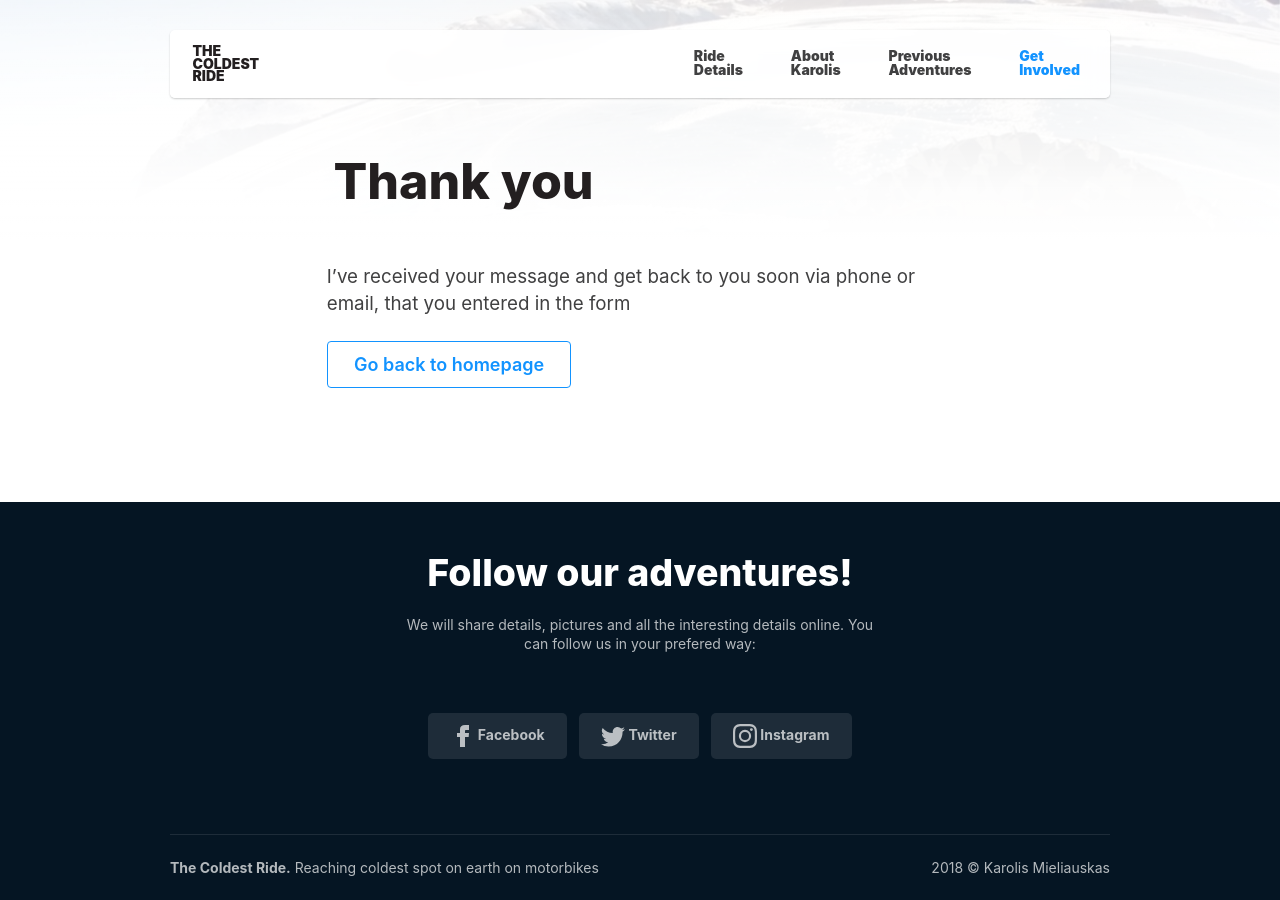
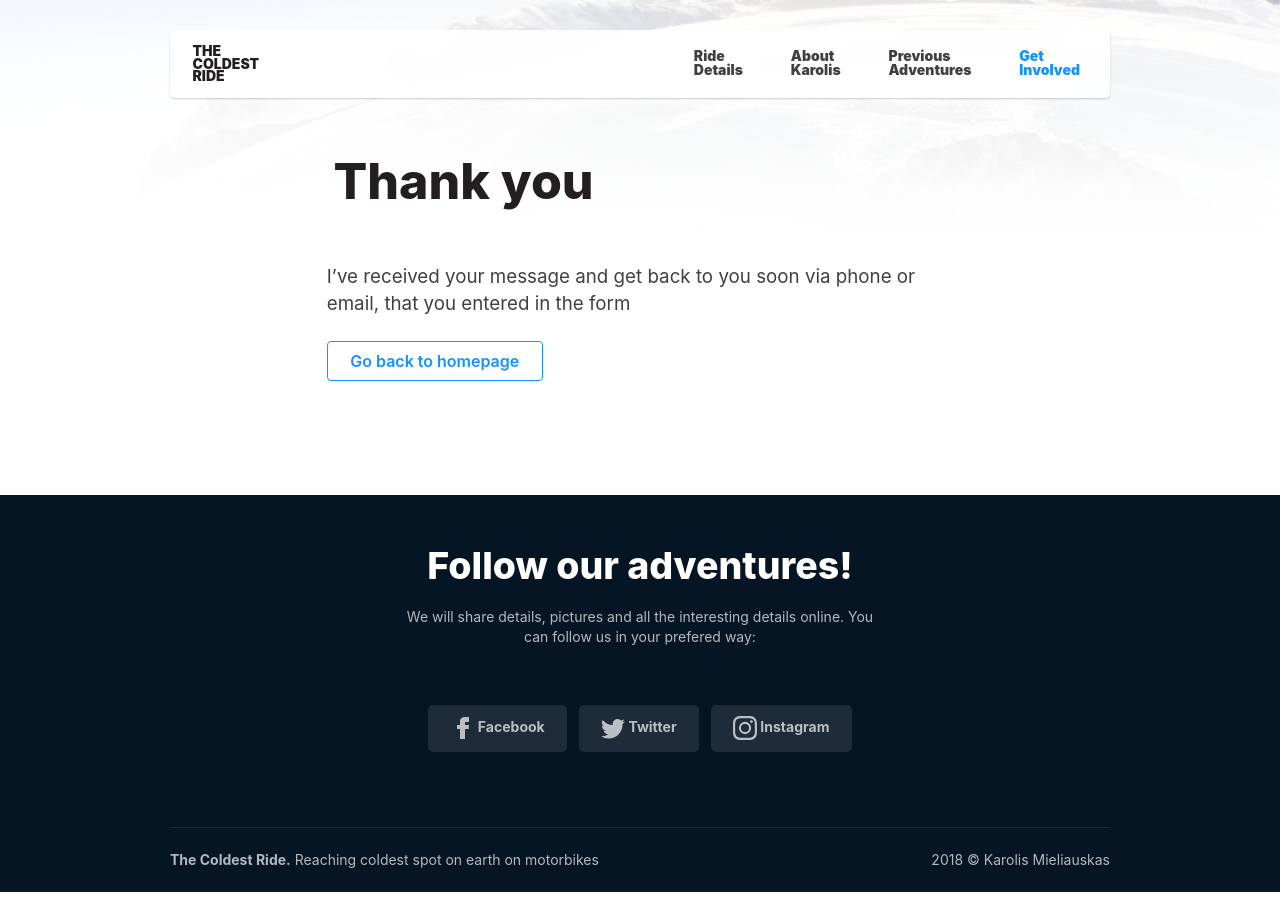
Before and after one commit to karolismieliauskas/thecoldestride.com, a Jekyll site: the page built from pages/thanks.html, in a window 1280 px wide and 900 px high, scrolled down 408 px. Built offline with Jekyll 4.4.1, drawn with Linux system fonts in a browser that asks for light colours.

Commit message:
Use smaller buttons

```diff
--- a/pages/get-in-touch.html
+++ b/pages/get-in-touch.html
@@ -35,7 +35,7 @@ permalink: /get-in-touch.html
                 <input type="text" name="_gotcha" style="display:none;">
               </fieldset>
 
-              <button class="button button--large">
+              <button class="button button--medium">
                 {{ keys.form.action }}
               </button>
             </div>
--- a/pages/get-involved.html
+++ b/pages/get-involved.html
@@ -33,7 +33,7 @@ permalink: /get-involved.html
                 <input type="text" name="_gotcha" style="display:none;">
               </fieldset>
 
-              <button class="button button--large">
+              <button class="button button--medium">
                 {{ keys.form.action }}
               </button>
             </div>
--- a/pages/thanks.html
+++ b/pages/thanks.html
@@ -22,7 +22,7 @@ permalink: /thanks.html
 
       <section class="article__section">
         <div class="article__body article__body--centered">
-          <a class="button button--large" href="/">{{ keys.action }}</a>
+          <a class="button button--medium" href="/">{{ keys.action }}</a>
         </div>
       </section>
     </article>
```
